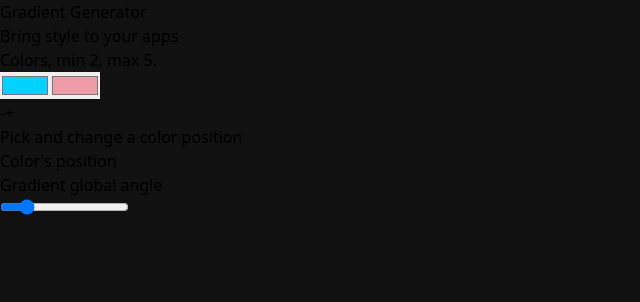
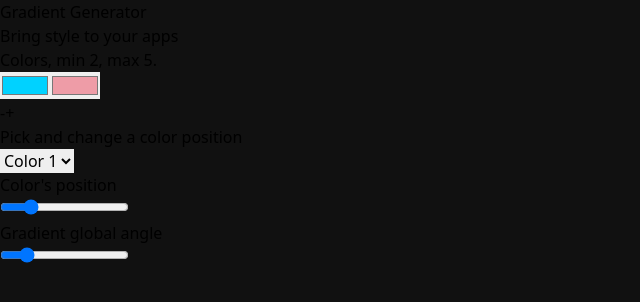
Before and after one commit to kabolindustrie/gradiant-generator, a React (Vite) app: page / in a window 1280 px wide. Shown: the top 302 px of the page, without its empty margins (0-640 px from the left). Built offline with nearby package versions, Linux system fonts and the light colour scheme.

Commit message:
ajout de linput select color et RangeColorposition

```diff
--- a/src/App.jsx
+++ b/src/App.jsx
@@ -3,6 +3,8 @@
 import ColorInput from "./components/inputs/ColorInput";
 import AddRemoveColor from "./components/AddRemoveColor";
 import RangeAngle from "./components/inputs/RangeAngle";
+import SelectColor from "./components/inputs/SelectColor";
+import RangeColorPosition from "./components/inputs/RangeColorPosition";
 
 function App() {
   const gradientValues = useSelector(state => state.gradient)
@@ -23,9 +25,9 @@
         <AddRemoveColor action={"add"} text={"+"} />
       </div>
       <p className=""> Pick and change a color position</p>
-      {/* {SelectColor} */}
+      <SelectColor />
       <p className="">Color's position</p>
-      {/* {RangeColor} */}
+      <RangeColorPosition/>
       <p className=""> Gradient global angle</p>
       <RangeAngle/>
 
--- /dev/null
+++ b/src/components/inputs/RangeColorPosition.jsx
@@ -0,0 +1,16 @@
+import { useDispatch, useSelector } from "react-redux"
+import {updateColorPosition} from "../../features/gradient"
+
+
+export default function RangeColorPosition() {
+  const dispatch = useDispatch()
+  const gradientValues = useSelector(state => state.gradient)
+  const selectedColorPosition = gradientValues.colors.find(obj => obj.id === gradientValues.pickedColorId)
+  return (
+    <input
+    value={selectedColorPosition.position}
+    onChange={e => dispatch(updateColorPosition(e.target.value))}
+    className="w-full h-1 mb-10 bg-gray-200 rounded-lg cursor-pointer"
+    type="range" />
+  )
+}
--- /dev/null
+++ b/src/components/inputs/SelectColor.jsx
@@ -0,0 +1,22 @@
+import { useDispatch, useSelector } from "react-redux"
+import {pickColor} from "../../features/gradient"
+
+export default function SelectColor() {
+  const dispatch = useDispatch()
+  const gradientValues = useSelector(state => state.gradient)
+  return (
+    <div className="mb-5">
+      <select
+      onChange={e => dispatch(pickColor(Number(e.target.value)))}
+       className="bg-gray-900 cursor-pointer py-1 px-2 mb-1 mt-2 border border-gray-700 outline-none focus:border-gray-500">
+        {gradientValues.colors.map((color, index) => (
+          <option
+          key={color.id}
+          value={color.id}>
+            Color {color.id}
+          </option>
+        ))}
+       </select>
+    </div>
+  )
+}
--- a/src/features/gradient.js
+++ b/src/features/gradient.js
@@ -13,7 +13,7 @@
       position: 50
     }
   ],
-  pickColorId: 1,
+  pickedColorId: 1,
   angle: 60
 }
 
@@ -30,7 +30,7 @@
       state.colors.push({
         id: state.colors[state.colors.length - 1].id + 1,
         value: "#111111",
-        position: 50,
+        position: state.colors[state.colors.length - 1].position + 0.1 * state.colors[state.colors.length - 1].position
       })
     },
     removeColor: (state, action) => {
@@ -39,8 +39,14 @@
     },
     updateAngle: (state, action) => {
       state.angle = action.payload
+    },
+    pickColor: (state, action) => {
+      state.pickedColorId = action.payload
+    },
+    updateColorPosition: (state, action) => {
+      state.colors.find(color => color.id === state.pickedColorId).position =action.payload
     }
   }
 })
-export const {updateColorValue, addColor, removeColor, updateAngle} = gradientSlice.actions
+export const {updateColorValue, addColor, removeColor, updateAngle, pickColor, updateColorPosition} = gradientSlice.actions
 export default  gradientSlice.reducer
```
